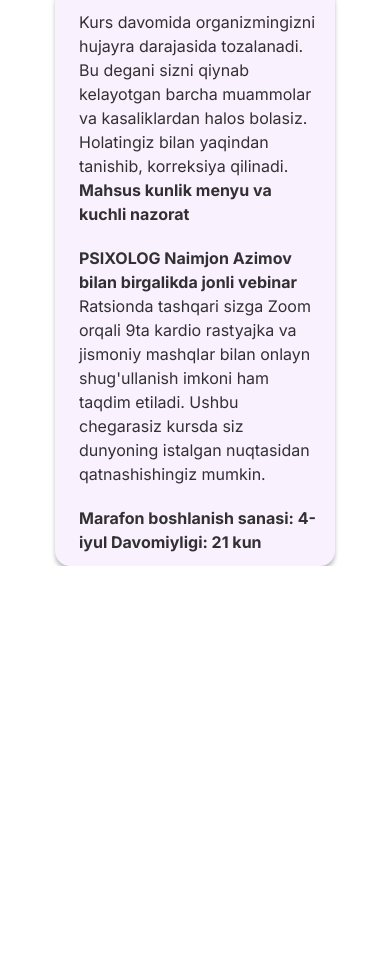
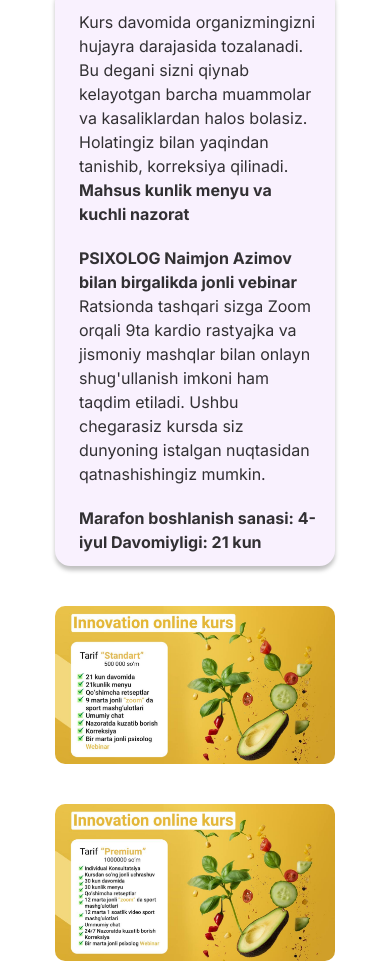
Before and after one commit to Salokhiddin99/barno-opa, a plain HTML site: page index.html in a window 390 px wide. Shown: the part 1755-2716 px from the top of the page. Before the commit the page ends 2321 px from the top, so only its background shows below. Drawn offline with Linux system fonts and the light colour scheme.

Commit message:
commits all

```diff
--- a/css/styles.css
+++ b/css/styles.css
@@ -90,6 +90,14 @@ a {
 
 }
 
+.curs-img {
+    margin-top: 40px;
+}
+
+.curs-sale {
+    width: 570px;
+    border-radius: 10px;
+}
 @media only screen and (max-width: 1365px) {
     .maintext-title {
         font-size: 44px;
@@ -109,6 +117,10 @@ a {
 
     .curs-card__subtitle {
         font-size: 19px;
+    }
+
+    .curs-sale {
+        width: 510px;
     }
 
 }
@@ -138,6 +150,10 @@ a {
     .curs-card__subtitle {
         font-size: 17px;
     }
+
+    .curs-sale {
+        width: 450px;
+    }
 }
 
 @media only screen and (max-width: 1065px) {
@@ -165,6 +181,10 @@ a {
 
     .curs-card__subtitle {
         font-size: 16px;
+    }
+
+    .curs-sale {
+        width: 400px;
     }
 }
 
@@ -220,6 +240,16 @@ a {
         font-size: 20px;
         line-height: 24px;
     }
+
+
+    .curs-img {
+        margin-top: 0;
+    }
+
+    .curs-sale {
+        width: 680px;
+        margin-top: 40px;
+    }
 }
 
 @media only screen and (max-width: 768px) {
@@ -248,6 +278,10 @@ a {
 
     .curs-card__subtitle {
         font-size: 19px;
+    }
+
+    .curs-sale {
+        width: 500px;
     }
 }
 
@@ -278,6 +312,10 @@ a {
     .curs-card__subtitle {
         font-size: 18px;
     }
+
+    .curs-sale {
+        width: 380px;
+    }
 }
 
 @media only screen and (max-width: 430px) {
@@ -305,4 +343,8 @@ a {
     .curs-card__subtitle {
         font-size: 16px;
     }
+
+    .curs-sale {
+        width: 280px;
+    }
 }
--- a/index.html
+++ b/index.html
@@ -62,6 +62,12 @@
                 </div>
             </div>
         </div>
+        <div class="container">
+            <div class="curs-cards curs-img">
+                <img src="./img/curs.png" alt="in img" class="curs-sale">
+                <img src="./img/curs-pro.png" alt="in img" class="curs-sale">
+            </div>
+        </div>
     </section>
 </body>
 
```
